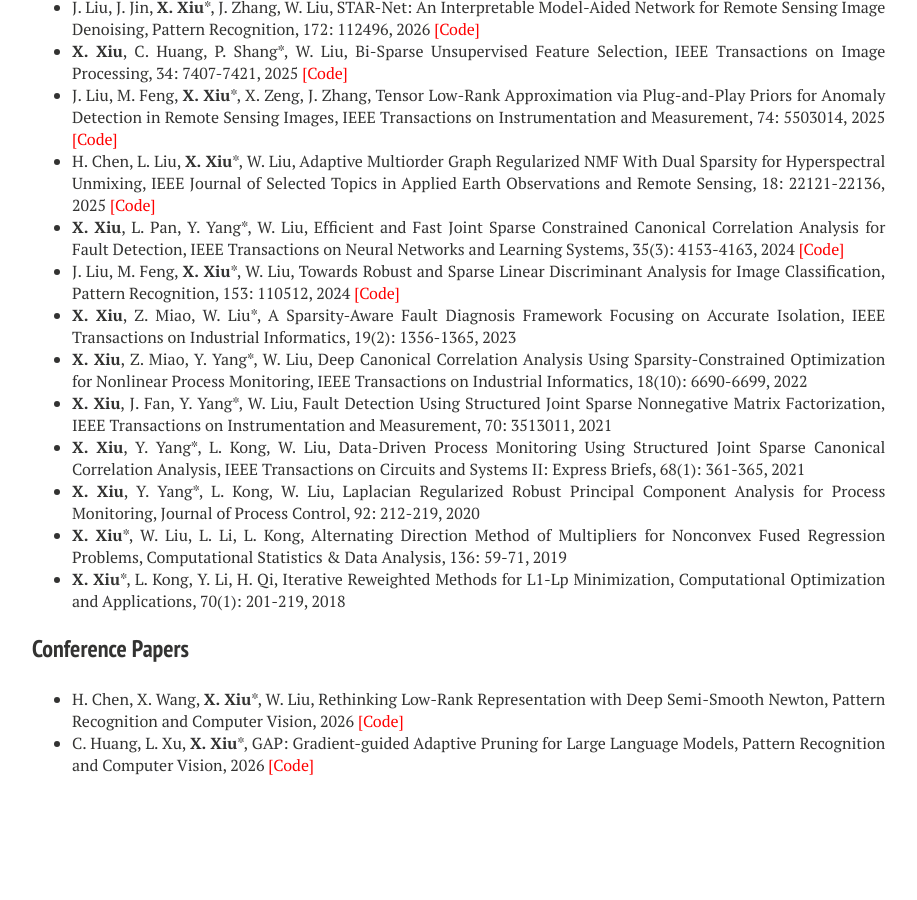
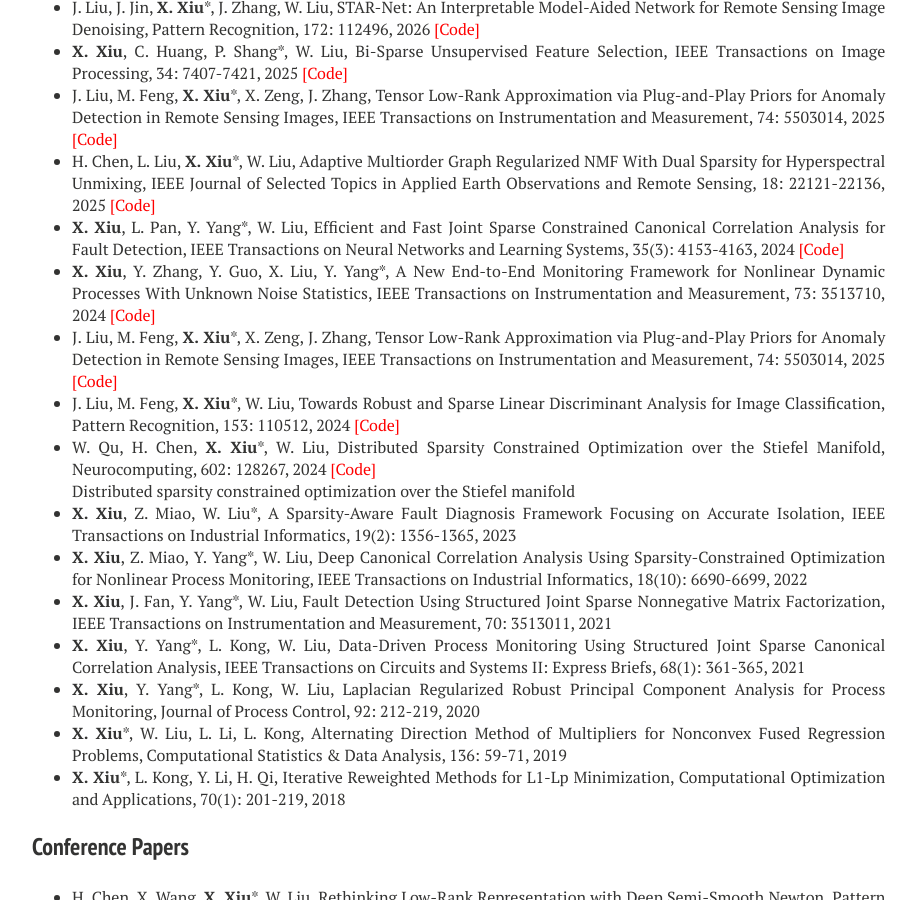
Before and after one commit to xianchaoxiu/xianchaoxiu.github.io, a Jekyll site: the page built from publications/index.md, in a window 1280 px wide and 900 px high, scrolled down 656 px. Shown: the whole window, without its empty margins (288-1205 px from the left). Built offline with Jekyll 4.4.1, drawn with Linux system fonts in a browser that asks for light colours; nearby versions of some CDN libraries; before the commit the page ends 1528 px from its top, so only the background shows below that.

Commit message:
Update index.md

```diff
--- a/publications/index.md
+++ b/publications/index.md
@@ -28,7 +28,11 @@ share: false
 * J. Liu, M. Feng, <b>X. Xiu</b>*, X. Zeng, J. Zhang,  Tensor Low-Rank Approximation via Plug-and-Play Priors for Anomaly Detection in Remote Sensing Images, IEEE Transactions on Instrumentation and Measurement, 74: 5503014, 2025 <a href="https://github.com/xianchaoxiu/PnP-TLRA" class="textlink" target="_blank" style="color: red;">[Code]</a><br>
 * H. Chen, L. Liu, <b>X. Xiu</b>*, W. Liu, Adaptive Multiorder Graph Regularized NMF With Dual Sparsity for Hyperspectral Unmixing, IEEE Journal of Selected Topics in Applied Earth Observations and Remote Sensing, 18: 22121-22136, 2025 <a href="https://github.com/xianchaoxiu/MOGNMF" class="textlink" target="_blank" style="color: red;">[Code]</a><br>
 * <b>X. Xiu</b>, L. Pan, Y. Yang*, W. Liu, Efficient and Fast Joint Sparse Constrained Canonical Correlation Analysis for Fault Detection, IEEE Transactions on Neural Networks and Learning Systems, 35(3): 4153-4163, 2024 <a href="https://github.com/xianchaoxiu/JSCCCA" class="textlink" target="_blank" style="color: red;">[Code]</a><br>
+* <b>X. Xiu</b>, Y. Zhang, Y. Guo, X. Liu, Y. Yang*, A New End-to-End Monitoring Framework for Nonlinear Dynamic Processes With Unknown Noise Statistics, IEEE Transactions on Instrumentation and Measurement, 73: 3513710, 2024 <a href="https://github.com/xianchaoxiu/DRNN" class="textlink" target="_blank" style="color: red;">[Code]</a><br>
+* J. Liu, M. Feng, <b>X. Xiu</b>*, X. Zeng, J. Zhang,  Tensor Low-Rank Approximation via Plug-and-Play Priors for Anomaly Detection in Remote Sensing Images, IEEE Transactions on Instrumentation and Measurement, 74: 5503014, 2025 <a href="https://github.com/xianchaoxiu/PnP-TLRA" class="textlink" target="_blank" style="color: red;">[Code]</a><br>
 * J. Liu, M. Feng, <b>X. Xiu</b>*, W. Liu, Towards Robust and Sparse Linear Discriminant Analysis for Image Classification, Pattern Recognition, 153: 110512, 2024 <a href="https://github.com/EMXlight/RSLDAplus" class="textlink" target="_blank" style="color: red;">[Code]</a><br>
+* W. Qu, H. Chen, <b>X. Xiu</b>*, W. Liu, Distributed Sparsity Constrained Optimization over the Stiefel Manifold, Neurocomputing, 602: 128267, 2024 <a href="https://github.com/wtqu/DREAM" class="textlink" target="_blank" style="color: red;">[Code]</a><br>
+Distributed sparsity constrained optimization over the Stiefel manifold
 * <b>X. Xiu</b>, Z. Miao, W. Liu*, A Sparsity-Aware Fault Diagnosis Framework Focusing on Accurate Isolation, IEEE Transactions on Industrial Informatics, 19(2): 1356-1365, 2023<br>
 * <b>X. Xiu</b>, Z. Miao, Y. Yang*, W. Liu, Deep Canonical Correlation Analysis Using Sparsity-Constrained Optimization for Nonlinear Process Monitoring, IEEE Transactions on Industrial Informatics, 18(10): 6690-6699, 2022<br>
 * <b>X. Xiu</b>, J. Fan, Y. Yang*, W. Liu, Fault Detection Using Structured Joint Sparse Nonnegative Matrix Factorization, IEEE Transactions on Instrumentation and Measurement, 70: 3513011, 2021<br>
```
